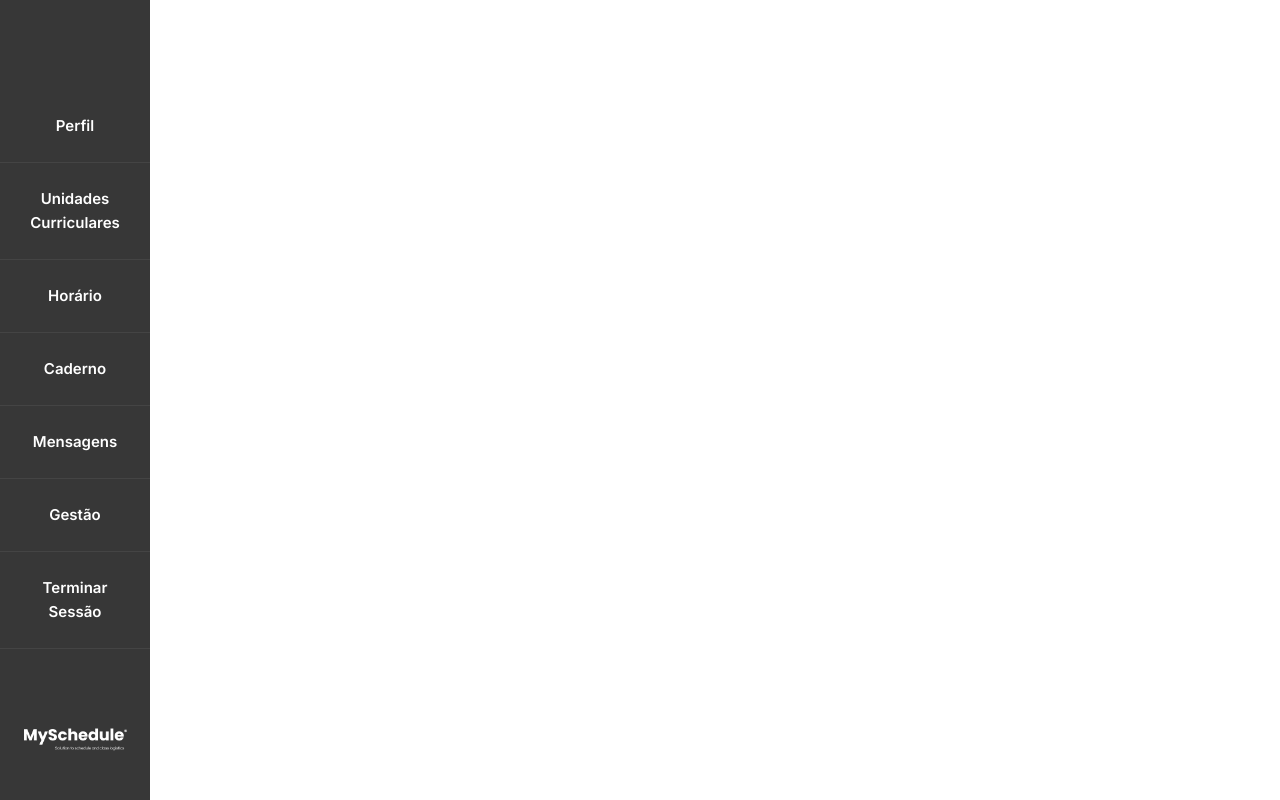
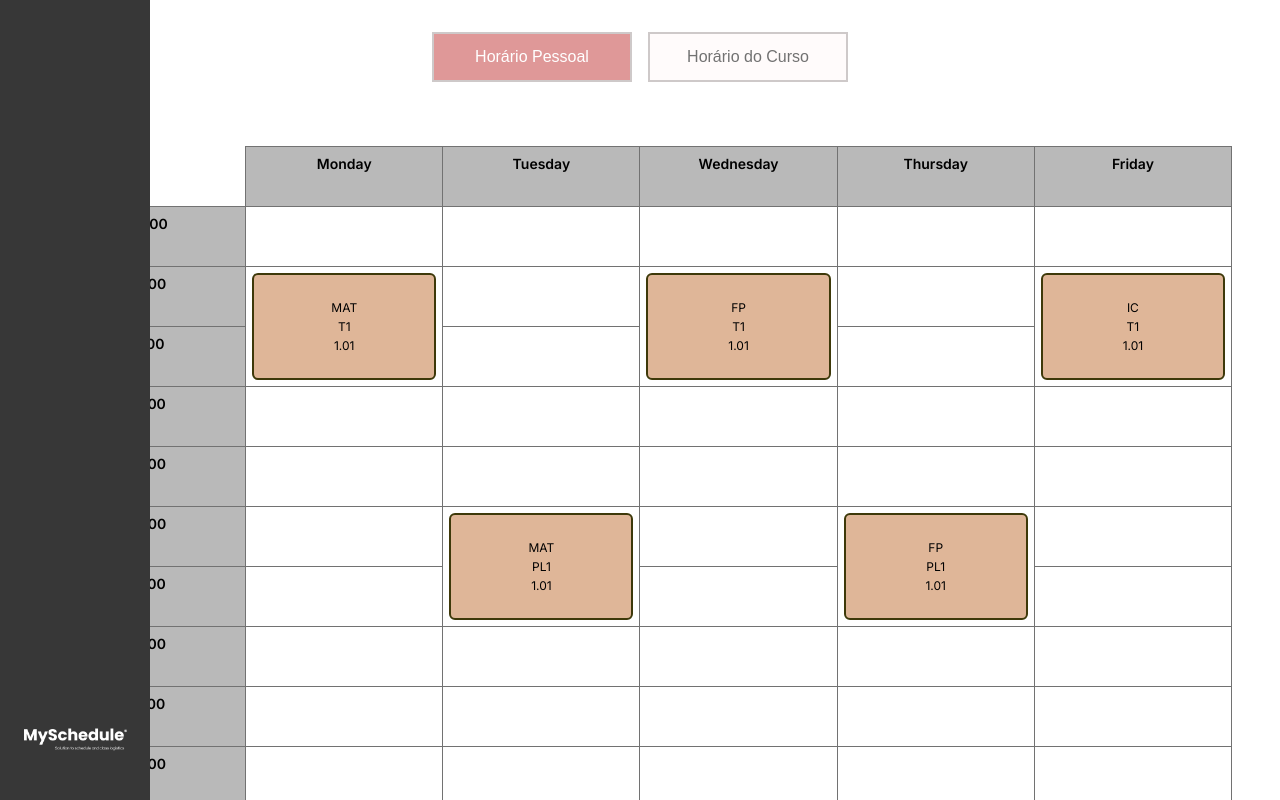
Before and after one commit to hhtomaswt11/IPM-24_25, a Vue app in the folder Fase2/MySchedule/: page /horario-aluno in a window 1280 px wide. Built offline with nearby package versions, Linux system fonts and the light colour scheme; a web font is replaced by a local one.

Commit message:
horarios - aluno

```diff
--- a/Fase2/MySchedule/src/App.vue
+++ b/Fase2/MySchedule/src/App.vue
@@ -1,6 +1,13 @@
 <script setup lang="ts">
-import { RouterLink, RouterView } from 'vue-router'
-import Sidebar from '@/components/Navegacao.vue'; // Importando o componente Sidebar
+import { ref, provide } from 'vue';
+import { RouterView } from 'vue-router';
+import Sidebar from '@/components/Navegacao.vue';
+
+// Simulação do tipo de utilizador: 'aluno' ou 'dc'
+const userType = ref<'aluno' | 'dc'>('aluno'); // troca para 'dc' se quiseres testar o outro
+
+// Disponibiliza o tipo de utilizador globalmente
+provide('userType', userType);
 </script>
 
 <template>
--- /dev/null
+++ b/Fase2/MySchedule/src/components/HorarioCursoAluno.vue
@@ -0,0 +1,41 @@
+<template>
+    <div class="pagina">
+      <TabelaHorario :horario="horarioCurso" tipo="curso"/>
+    </div>
+  </template>
+
+  <script setup>
+  import { computed } from 'vue'
+  import TabelaHorario from '@/components/TabelaHorario.vue'
+
+  // Dados simulados
+  const alunoId = 1
+  import { allocations, shifts, courses, classrooms } from '@/database/trabalhodb.json'
+
+  const dias = ["Monday", "Tuesday", "Wednesday", "Thursday", "Friday"]
+
+  const horas = []
+  for (let i = 9; i <= 18; i++) {
+    horas.push((i < 10 ? "0" : "") + i + ":00")
+  }
+
+  const turnoAluno = computed(() => {
+    const turnoIds = allocations.filter(a => a.studentId === alunoId).map(a => a.shiftId)
+    return shifts.filter(s => turnoIds.includes(s.id))
+  })
+
+  const horarioCurso = computed(() => ({
+    //titulo: `${year}º Ano - ${semester}º Semestre`,
+    dias,
+    horas,
+    shifts: turnoAluno.value,
+    courses,
+    classrooms
+  }))
+  </script>
+
+  <style scoped>
+  .pagina {
+    padding: 1rem;
+  }
+  </style>
--- /dev/null
+++ b/Fase2/MySchedule/src/components/HorarioPessoalAluno.vue
@@ -0,0 +1,40 @@
+<template>
+  <div class="pagina">
+    <TabelaHorario :horario="horarioPessoal" tipo="pessoal"/>
+  </div>
+</template>
+
+  <script setup>
+  import { computed } from 'vue'
+  import TabelaHorario from '@/components/TabelaHorario.vue'
+
+  const alunoId = 1
+
+  import { allocations, shifts, courses, classrooms } from '@/database/trabalhodb.json'
+
+  const dias = ["Monday", "Tuesday", "Wednesday", "Thursday", "Friday"]
+
+  const horas = []
+  for (let i = 9; i <= 18; i++) {
+    horas.push((i < 10 ? "0" : "") + i + ":00")
+  }
+
+  const turnoAluno = computed(() => {
+    const turnoIds = allocations.filter(a => a.studentId === alunoId).map(a => a.shiftId)
+    return shifts.filter(s => turnoIds.includes(s.id))
+  })
+
+  const horarioPessoal = computed(() => ({
+    dias,
+    horas,
+    shifts: turnoAluno.value,
+    courses,
+    classrooms
+  }))
+  </script>
+
+  <style scoped>
+  .pagina {
+    padding: 1rem;
+  }
+  </style>
--- a/Fase2/MySchedule/src/components/Navegacao.vue
+++ b/Fase2/MySchedule/src/components/Navegacao.vue
@@ -1,6 +1,7 @@
 <template>
     <aside class="navegacao">
       <nav class="nav-links">
+        <template v-if="tipoUtilizador === 'dc'">
         <RouterLink to="/perfil" class="nav-link">Perfil</RouterLink>
         <RouterLink to="/unidades" class="nav-link">Unidades Curriculares</RouterLink>
         <RouterLink to="/horarios-dc" class="nav-link">Horário</RouterLink>
@@ -8,6 +9,15 @@
         <RouterLink to="/mensagens" class="nav-link">Mensagens</RouterLink>
         <RouterLink to="/gestao" class="nav-link">Gestão</RouterLink>
         <RouterLink to="/terminar" class="nav-link">Terminar Sessão</RouterLink>
+      </template>
+
+      <template v-else-if="tipoUtilizador === 'aluno'">
+        <RouterLink to="/perfil" class="nav-link">Perfil</RouterLink>
+        <RouterLink to="/unidades" class="nav-link">Unidades Curriculares</RouterLink>
+        <RouterLink to="/horario-aluno" class="nav-link">Horário</RouterLink>
+        <RouterLink to="/mensagens" class="nav-link">Mensagens</RouterLink>
+        <RouterLink to="/terminar" class="nav-link">Terminar Sessão</RouterLink>
+      </template>
       </nav>
 
       <!-- Ícone da aplicação -->
@@ -18,7 +28,12 @@
   </template>
 
   <script setup>
-  // Não há necessidade de lógica no componente navegacao
+  defineProps({
+    tipoUtilizador: {
+      type: String,
+      required: true
+    }
+  })
   </script>
 
   <style scoped>
--- a/Fase2/MySchedule/src/components/TabelaHorario.vue
+++ b/Fase2/MySchedule/src/components/TabelaHorario.vue
@@ -16,7 +16,8 @@
                 <div v-for="(aula, index) in getAulas(hora, dia)" :key="index" class="aula" :class="{
                     'aula-total': aula.capacidade === 'total',
                     'aula-parcial': aula.capacidade === 'parcial',
-                    'aula-livre': !aula.capacidade || aula.capacidade === 'livre'
+                    'aula-livre': !aula.capacidade || aula.capacidade === 'livre',
+                    'aula-pessoal': props.tipo === 'pessoal'
                   }"
                 >
                   {{ aula.disciplina }}<br />
@@ -35,7 +36,13 @@
 <script setup>
 import { computed } from 'vue';
 
-const props = defineProps(['horario']);
+const props = defineProps({
+  horario: Object,
+  tipo: {
+    type: String,
+    default: ''
+  }
+});
 
 // Marca as células ocupadas por rowspans de aulas
 const celulaOcupada = computed(() => {
@@ -77,7 +84,7 @@ function getAulas(hora, dia) {
 
       // Determinar capacidade com base em totalStudentsRegistered
       let capacidade = 'livre';
-      if (shift.totalStudentsRegistered > 50) {
+      if (shift.totalStudentsRegistered > 30) {
         capacidade = shift.totalStudentsRegistered >= classroom.capacity ? 'total' : 'parcial';
       }
 
@@ -170,4 +177,9 @@ td {
 .aula-livre {
   background-color: #EBE7E1;
 }
+
+.aula-pessoal {
+  background-color: #DFB698;
+  border: 2px solid #3E390A;
+}
 </style>
--- a/Fase2/MySchedule/src/router/index.js
+++ b/Fase2/MySchedule/src/router/index.js
@@ -1,7 +1,7 @@
 import { createRouter, createWebHistory } from 'vue-router'
 import HorariosDC from '@/views/HorariosDC.vue'
 import Mensagens from '@/views/Mensagens.vue'
-
+import HorarioAluno from '@/views/HorarioAluno.vue'
 import uc_DC from '@/views/uc_DC.vue'
 
 const router = createRouter({
@@ -22,6 +22,11 @@ const router = createRouter({
       name: 'UnidadesC',
       component: uc_DC,
     },
+    {
+      path: '/horario-aluno',
+      name: 'HorarioAluno',
+      component: HorarioAluno,
+    }
   ],
 })
 
--- /dev/null
+++ b/Fase2/MySchedule/src/views/HorarioAluno.vue
@@ -0,0 +1,60 @@
+<template>
+  <div>
+    <div class="botoes-container">
+      <button
+        :class="{ ativo: vistaAtual === 'pessoal' }"
+        @click="vistaAtual = 'pessoal'"
+      >
+        Horário Pessoal
+      </button>
+      <button
+        :class="{ ativo: vistaAtual === 'curso' }"
+        @click="vistaAtual = 'curso'"
+      >
+        Horário do Curso
+      </button>
+    </div>
+
+    <HorarioPessoalAluno v-if="vistaAtual === 'pessoal'" />
+    <HorarioCursoAluno v-else />
+  </div>
+</template>
+
+<script setup>
+import { ref } from 'vue';
+import HorarioPessoalAluno from '@/components/HorarioPessoalAluno.vue';
+import HorarioCursoAluno from '@/components/HorarioCursoAluno.vue';
+
+const vistaAtual = ref('pessoal');
+</script>
+
+<style scoped>
+.botoes-container {
+  display: flex;
+  justify-content: center;
+  gap: 1rem;
+  margin-bottom: 3rem;
+}
+
+button {
+  padding: 0.75rem 1.25rem;
+  background-color: #FFFBFB;
+  border: 2px solid #CEC9C9;
+  cursor: pointer;
+  transition: background-color 0.3s, color 0.3s;
+  width: 200px;
+  height: 50px;
+  font-size: 1rem;
+  color: #727272;
+}
+
+button.ativo {
+  background-color: #DF9898;
+  color: white;
+}
+
+button:hover {
+  background-color: #DF9898;
+  color: white;
+}
+</style>
```
